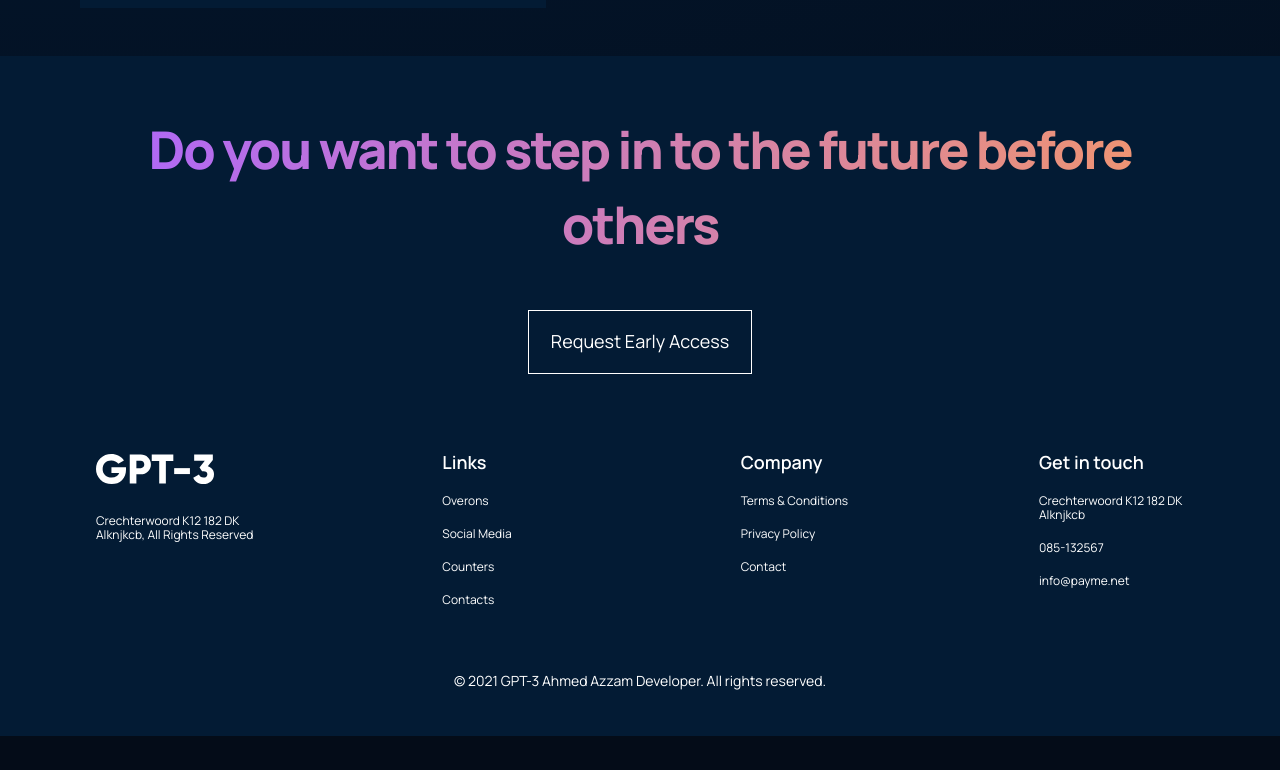
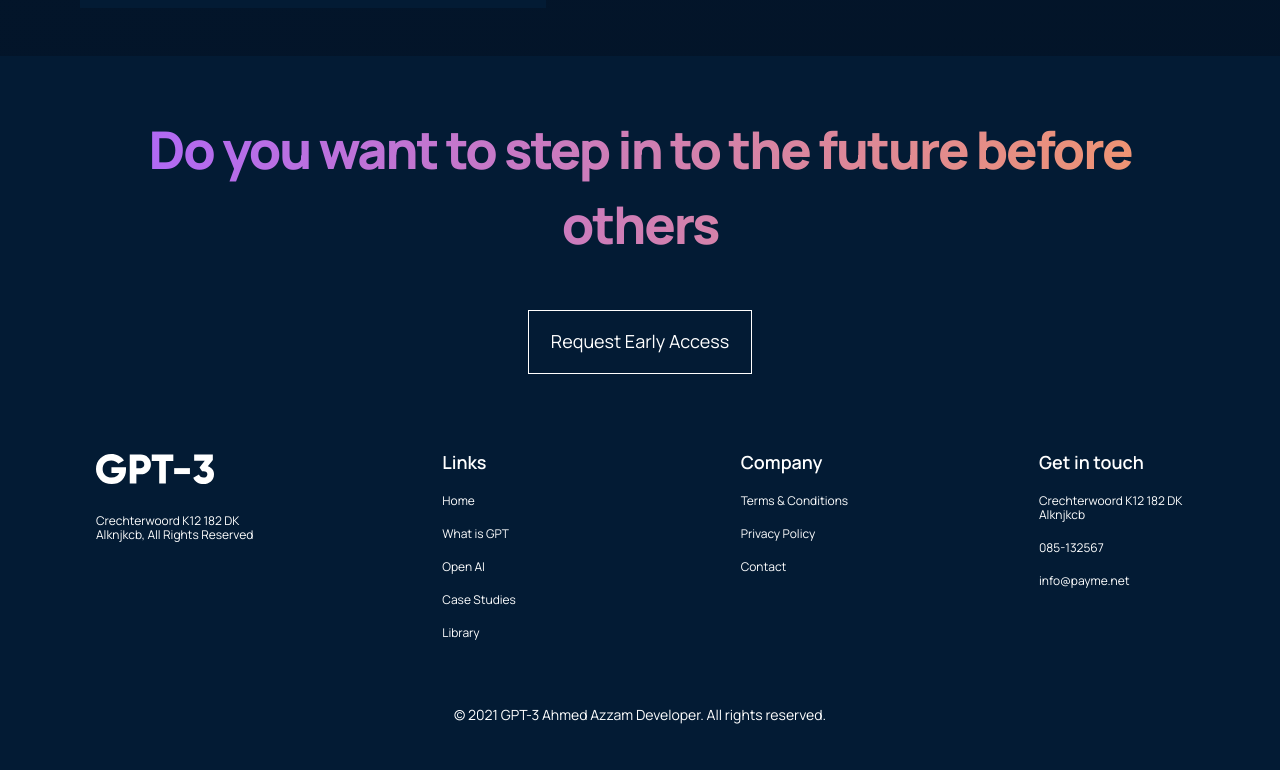
Before and after one commit to AhmedAzzam-Web/robots-figma-GPT3-modern-UI-UX-Design, a React (Create React App) app: page / in a window 1280 px wide. Shown: the part 3972-4742 px from the top of the page. Before the commit the page ends 4708 px from the top, so only its background shows below. Built offline with nearby package versions, Linux system fonts and the light colour scheme.

Commit message:
updated some links

```diff
--- a/src/App.css
+++ b/src/App.css
@@ -45,33 +45,87 @@ p {
   }
 }
 .gradient__bg {
-  background: -moz-radial-gradient(
+  background: -moz-(
     circle at 3% 25%,
-    rgba(0, 40, 83, 1) 0%,
+    rgb(1 37 74) 0%,
     rgba(4, 12, 24, 1) 100%
   );
   background: -webkit-radial-gradient(
     circle at 3% 25%,
-    rgba(0, 40, 83, 1) 0%,
+    rgb(1 37 74) 0%,
     rgba(4, 12, 24, 1) 100%
   );
   background: -o-radial-gradient(
     circle at 3% 25%,
-    rgba(0, 40, 83, 1) 0%,
+    rgb(1 37 74) 0%,
     rgba(4, 12, 24, 1) 100%
   );
   background: -ms-radial-gradient(
     circle at 3% 25%,
-    rgba(0, 40, 83, 1) 0%,
+    rgb(1 37 74) 0%,
     rgba(4, 12, 24, 1) 100%
   );
   background: radial-gradient(
     circle at 3% 25%,
-    rgba(0, 40, 83, 1) 0%,
+    rgb(1 37 74) 0%,
     rgba(4, 12, 24, 1) 100%
   );
+  background: radial-gradient(
+    circle at 3% 25%,
+    rgb(1 37 74) 0%,
+    rgba(4, 12, 24, 1) 100%
+  );
+  background-size: 400% 400%;
+
+  -webkit-animation: AnimationName 30s ease infinite;
+  -moz-animation: AnimationName 30s ease infinite;
+  -o-animation: AnimationName 30s ease infinite;
+  animation: AnimationName 30s ease infinite;
 }
-
+@-webkit-keyframes AnimationName {
+  0% {
+    background-position: 45% 0%;
+  }
+  50% {
+    background-position: 56% 100%;
+  }
+  100% {
+    background-position: 45% 0%;
+  }
+}
+@-moz-keyframes AnimationName {
+  0% {
+    background-position: 45% 0%;
+  }
+  50% {
+    background-position: 56% 100%;
+  }
+  100% {
+    background-position: 45% 0%;
+  }
+}
+@-o-keyframes AnimationName {
+  0% {
+    background-position: 45% 0%;
+  }
+  50% {
+    background-position: 56% 100%;
+  }
+  100% {
+    background-position: 45% 0%;
+  }
+}
+@keyframes AnimationName {
+  0% {
+    background-position: 45% 0%;
+  }
+  50% {
+    background-position: 56% 100%;
+  }
+  100% {
+    background-position: 45% 0%;
+  }
+}
 .gradient__text {
   background: var(--gradient-text);
   background-clip: text;
--- a/src/components/footer/Footer.jsx
+++ b/src/components/footer/Footer.jsx
@@ -21,14 +21,24 @@ const Footer = () => {
         <div className="gpt3__footer-links_container">
           <FooterLinks
             title="Links"
-            links={["Overons", "Social Media", "Counters", "Contacts"]}
+            links={[
+              { Home: "home" },
+              { "What is GPT": "whatGPT3" },
+              { "Open AI": "possibility" },
+              { "Case Studies": "features" },
+              { Library: "blog" },
+            ]}
           />
         </div>
 
         <div className="gpt3__footer-links_container">
           <FooterLinks
             title="Company"
-            links={["Terms & Conditions", "Privacy Policy", "Contact"]}
+            links={[
+              { "Terms & Conditions": "" },
+              { "Privacy Policy": "" },
+              { Contact: "" },
+            ]}
           />
         </div>
 
@@ -36,9 +46,9 @@ const Footer = () => {
           <FooterLinks
             title="Get in touch"
             links={[
-              "Crechterwoord K12 182 DK Alknjkcb",
-              "085-132567",
-              "info@payme.net",
+              { "Crechterwoord K12 182 DK Alknjkcb": "" },
+              { "085-132567": "" },
+              { "info@payme.net": "" },
             ]}
           />
         </div>
--- a/src/components/footer/footerLinks/FooterLinks.jsx
+++ b/src/components/footer/footerLinks/FooterLinks.jsx
@@ -8,7 +8,9 @@ const FooterLinks = ({ title, links }) => {
 
       <ul>
         {links.map((link, index) => (
-          <li className="gpt3__footer-ul-link" key={index}>{link}</li>
+          <li className="gpt3__footer-ul-link" key={index}>
+            <a href={`#${Object.values(link)}`}>{Object.keys(link)}</a>
+          </li>
         ))}
       </ul>
     </>
--- a/src/components/footer/footerLinks/footerLinks.css
+++ b/src/components/footer/footerLinks/footerLinks.css
@@ -10,6 +10,10 @@
   font-size: 12px;
   line-height: 14px;
   margin-bottom: 1.2rem;
+  cursor: pointer;
+  display: flex;
+}
+.gpt3__footer-ul-link a {
   color: #ffffff;
-  cursor: pointer;
+  width: 100%;
 }
--- a/src/containers/whatGPT3/whatGPT3.css
+++ b/src/containers/whatGPT3/whatGPT3.css
@@ -7,7 +7,7 @@
   background: -moz-radial-gradient(
     circle at 30% -100%,
     #043f7a 25%,
-    rgba(4, 44, 84, 1) 85%,
+    rgb(6 61 116) 85%,
     rgba(27, 120, 222, 1) 100%
   );
 
@@ -15,7 +15,7 @@
   background: -webkit-radial-gradient(
     circle at 30% -100%,
     #043f7a 25%,
-    rgba(4, 44, 84, 1) 85%,
+    rgb(6 61 116) 85%,
     rgba(27, 120, 222, 1) 100%
   );
 
@@ -23,7 +23,7 @@
   background: -o-radial-gradient(
     circle at 30% -100%,
     #043f7a 25%,
-    rgba(4, 44, 84, 1) 85%,
+    rgb(6 61 116) 85%,
     rgba(27, 120, 222, 1) 100%
   );
 
@@ -31,7 +31,7 @@
   background: -ms-radial-gradient(
     circle at 30% -100%,
     #043f7a 25%,
-    rgba(4, 44, 84, 1) 85%,
+    rgb(6 61 116) 85%,
     rgba(27, 120, 222, 1) 100%
   );
 
@@ -39,7 +39,7 @@
   background: radial-gradient(
     circle at 30% -100%,
     #043f7a 25%,
-    rgba(4, 44, 84, 1) 85%,
+    rgb(6 61 116) 85%,
     rgba(27, 120, 222, 1) 100%
   );
 
```
